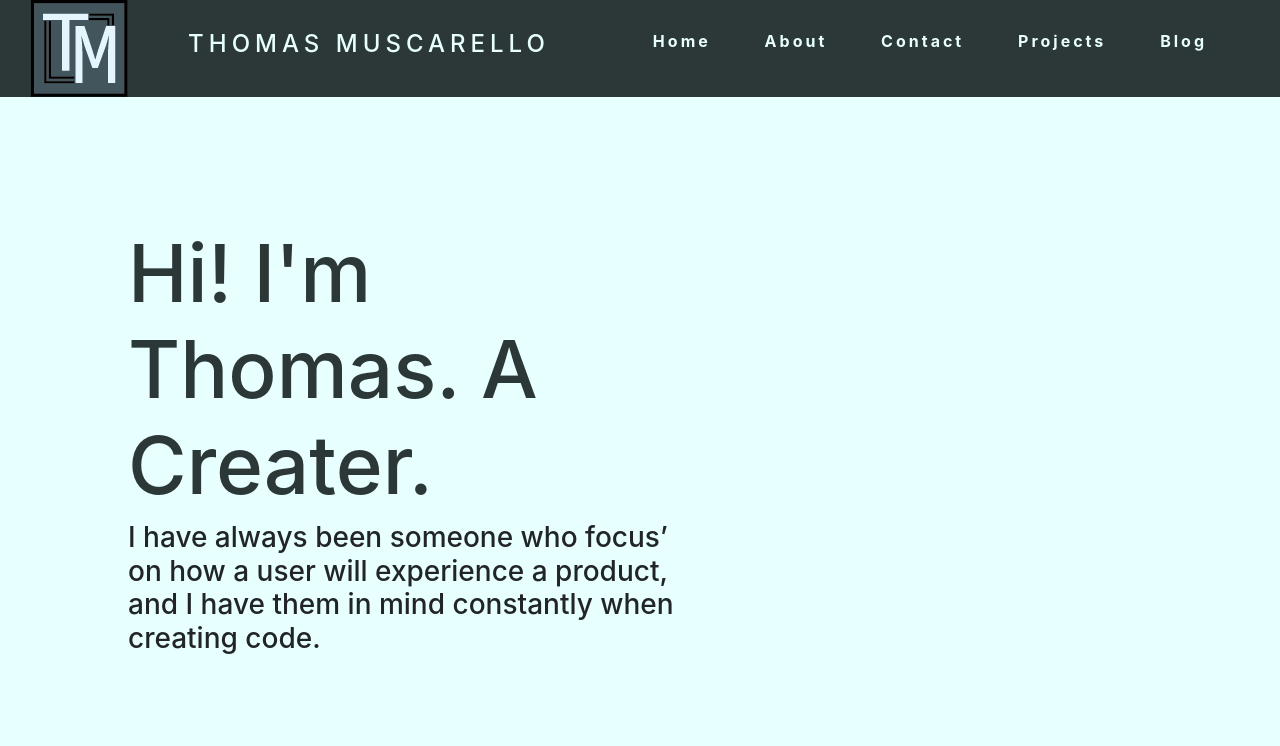
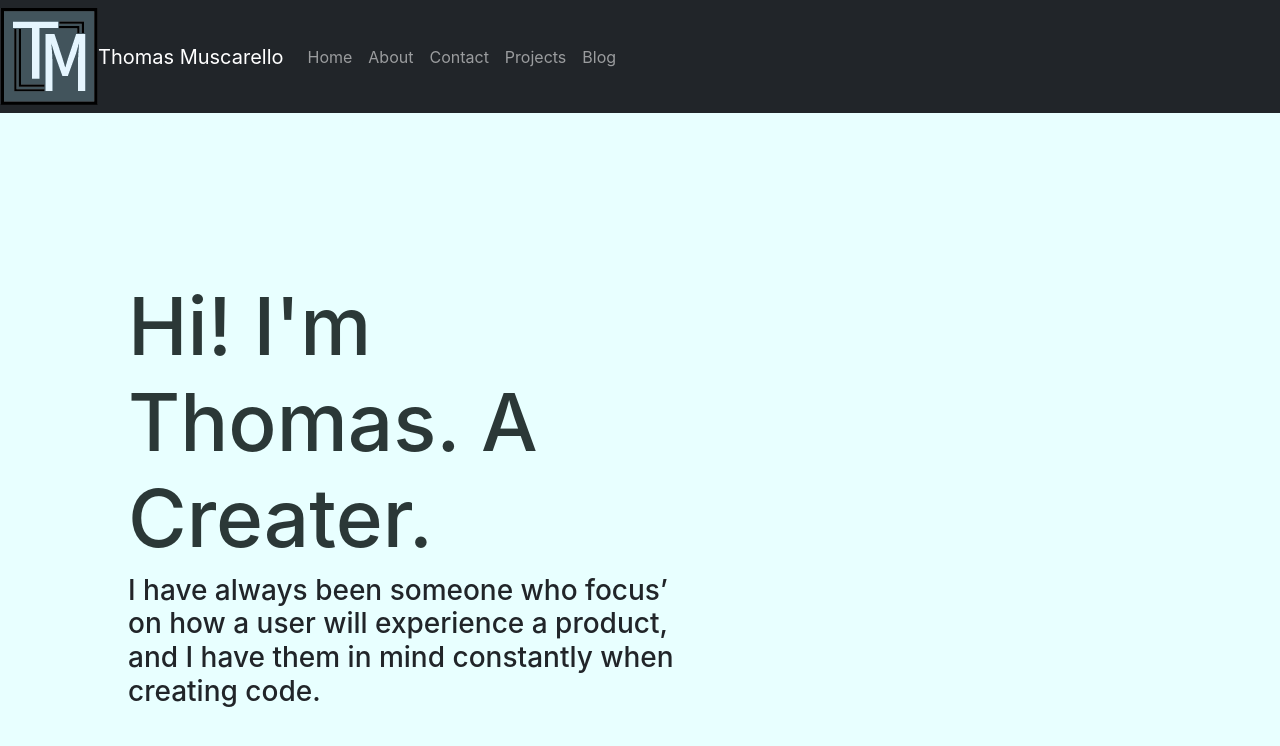
Before and after one commit to Thomas-Muscarello/website, a React (Create React App) app: page / in a window 1280 px wide. Shown: the top 746 px of the page. Built offline with nearby package versions, Linux system fonts and the light colour scheme.

Commit message:
messing with the Nav

```diff
--- a/package.json
+++ b/package.json
@@ -8,6 +8,7 @@
     "@testing-library/user-event": "^12.1.10",
     "bootstrap": "^5.0.1",
     "react": "^17.0.2",
+    "react-bootstrap": "^1.6.1",
     "react-dom": "^17.0.2",
     "react-icons": "^4.2.0",
     "react-router-dom": "^5.2.0",
--- a/src/App.js
+++ b/src/App.js
@@ -1,6 +1,6 @@
 import logo from './logo.svg';
 import React from 'react';
-import Navbar from "./components/NavBar/index"
+import Navbar from "./components/MyNav/index"
 import {BrowserRouter as Router, Route, Switch} from 'react-router-dom'
 import Home from "./components/Home/home"
 import Contact from "./components/Contact/contact"
--- /dev/null
+++ b/src/components/MyNav/index.js
@@ -0,0 +1,47 @@
+import React from 'react'
+import {Link} from 'react-router-dom'
+import {Navbar, Nav } from 'react-bootstrap'
+//navbar
+
+class MyNav extends React.Component{
+
+
+    navSlide = ()=>{
+        const menu = document.querySelector(".menu");
+        const nav = document.querySelector('.nav-links');
+
+        menu.addEventListener('click',()=>{
+            nav.ul.class = 'nav-active';
+        });
+    }
+
+    render(){
+        return(
+            <div>
+            <Navbar collapseOnSelect expand="lg" bg="dark" variant="dark">
+                <img src="logo8x8.png">
+                </img>
+                <Navbar.Brand> Thomas Muscarello </Navbar.Brand>
+                <Navbar.Toggle aria-controls="responsive-navbar-nav" />
+                <Navbar.Collapse id="responsive-navbar-nav">
+                    <Nav className="mr-auto">
+                        <Nav.Link href="/">Home</Nav.Link>
+                        <Nav.Link href="/about">About</Nav.Link>
+                        <Nav.Link href="/contact">Contact</Nav.Link>
+                        <Nav.Link href="/projects">Projects</Nav.Link>
+                        <Nav.Link href="/blog">Blog</Nav.Link>
+                    </Nav>
+                </Navbar.Collapse>
+            </Navbar>
+                <link rel="stylesheet" href="https://cdnjs.cloudflare.com/ajax/libs/font-awesome/4.7.0/css/font-awesome.min.css"/>
+                <div class="logo">
+
+                    <h4>Thomas Muscarello</h4>
+                </div>
+
+            </div>
+        )
+    }
+}
+
+export default MyNav
--- a/src/components/NavBar/index.js
+++ /dev/null
@@ -1,44 +0,0 @@
-import React from 'react'
-import {Link} from 'react-router-dom'
-//navbar
-
-class Navbar extends React.Component{
-
-
-    navSlide = ()=>{
-        const menu = document.querySelector(".menu");
-        const nav = document.querySelector('.nav-links');
-
-        menu.addEventListener('click',()=>{
-            nav.ul.class = 'nav-active';
-        });
-    }
-
-    render(){
-        return(
-            <nav>
-                <link rel="stylesheet" href="https://cdnjs.cloudflare.com/ajax/libs/font-awesome/4.7.0/css/font-awesome.min.css"/>
-                <img src="logo8x8.png">
-                </img>
-                <div class="logo">
-
-                    <h4>Thomas Muscarello</h4>
-                </div>
-                <ul class="nav-link">
-                    <Link to="/">Home</Link>
-                    <Link to="/about">About</Link>
-                    <Link to="/contact">Contact</Link>
-                    <Link to="/projects">Projects</Link>
-                    <Link to="/blog">Blog</Link>
-                </ul>
-                <div class='menu'>
-                    <div class="line1"> </div>
-                    <div onClick={this.navSlide}></div>
-                    <div class="line3"> </div>
-                </div>
-            </nav>
-        )
-    }
-}
-
-export default Navbar
```
Also changed, not shown: src/components/MyNav/index.html (renamed from src/components/NavBar/index.html), src/components/MyNav/style.css (renamed from src/components/NavBar/style.css), 2 other files (tests, documents, lock files or other folders).
